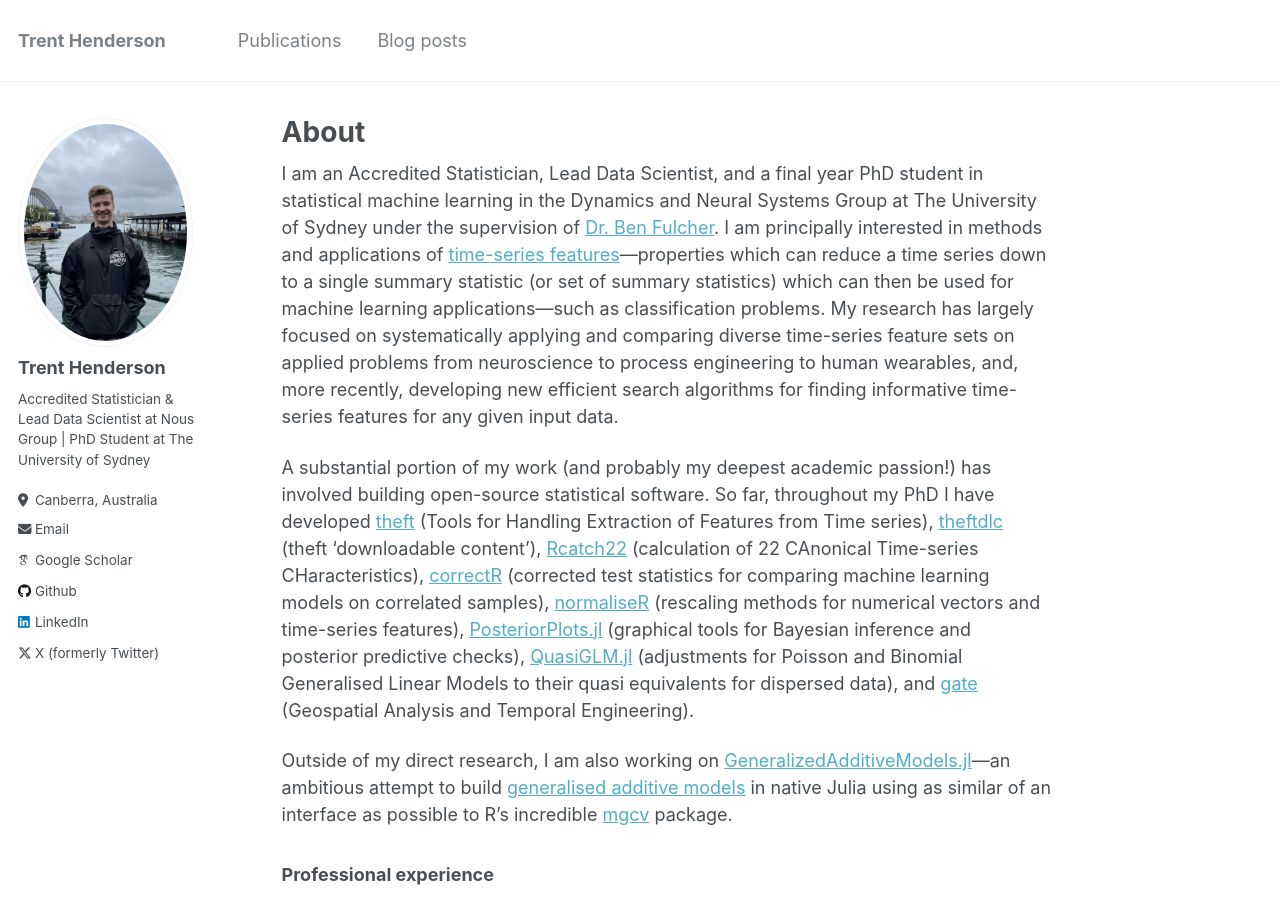
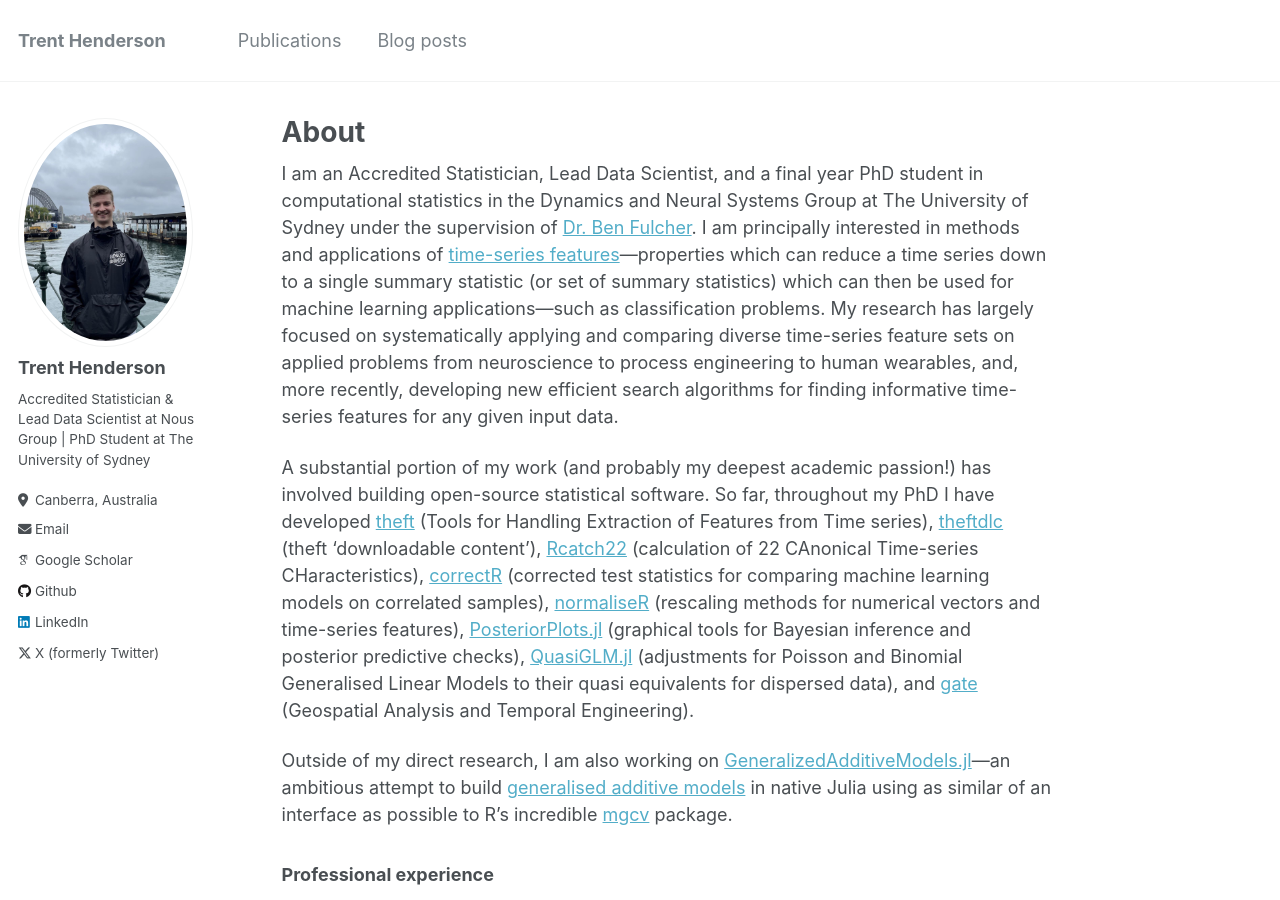
Before and after one commit to hendersontrent/hendersontrent.github.io, a Jekyll site: the page built from _pages/about.md, in a window 1280 px wide and 900 px high. Built offline with Jekyll 4.4.1, drawn with Linux system fonts in a browser that asks for light colours; some web fonts are replaced.

Commit message:
Fixed PhD topic

```diff
--- a/_pages/about.md
+++ b/_pages/about.md
@@ -8,7 +8,7 @@ redirect_from:
   - /about.html
 ---
 
-I am an Accredited Statistician, Lead Data Scientist, and a final year PhD student in statistical machine learning in the Dynamics and Neural Systems Group at The University of Sydney under the supervision of [Dr. Ben Fulcher](http://www.benfulcher.com/). I am principally interested in methods and applications of [time-series features](https://arxiv.org/abs/1709.08055)---properties which can reduce a time series down to a single summary statistic (or set of summary statistics) which can then be used for machine learning applications---such as classification problems. My research has largely focused on systematically applying and comparing diverse time-series feature sets on applied problems from neuroscience to process engineering to human wearables, and, more recently, developing new efficient search algorithms for finding informative time-series features for any given input data.
+I am an Accredited Statistician, Lead Data Scientist, and a final year PhD student in computational statistics in the Dynamics and Neural Systems Group at The University of Sydney under the supervision of [Dr. Ben Fulcher](http://www.benfulcher.com/). I am principally interested in methods and applications of [time-series features](https://arxiv.org/abs/1709.08055)---properties which can reduce a time series down to a single summary statistic (or set of summary statistics) which can then be used for machine learning applications---such as classification problems. My research has largely focused on systematically applying and comparing diverse time-series feature sets on applied problems from neuroscience to process engineering to human wearables, and, more recently, developing new efficient search algorithms for finding informative time-series features for any given input data.
 
 A substantial portion of my work (and probably my deepest academic passion!) has involved building open-source statistical software. So far, throughout my PhD I have developed [theft](https://hendersontrent.github.io/theft/) (Tools for Handling Extraction of Features from Time series), [theftdlc](https://hendersontrent.github.io/theftdlc/) (theft 'downloadable content'), [Rcatch22](https://github.com/hendersontrent/Rcatch22) (calculation of 22 CAnonical Time-series CHaracteristics), [correctR](https://hendersontrent.github.io/correctR/) (corrected test statistics for comparing machine learning models on correlated samples), [normaliseR](https://github.com/hendersontrent/normaliseR) (rescaling methods for numerical vectors and time-series features), [PosteriorPlots.jl](https://github.com/hendersontrent/PosteriorPlots.jl) (graphical tools for Bayesian inference and posterior predictive checks), [QuasiGLM.jl](https://github.com/hendersontrent/QuasiGLM.jl) (adjustments for Poisson and Binomial Generalised Linear Models to their quasi equivalents for dispersed data), and [gate](https://github.com/hendersontrent/gate) (Geospatial Analysis and Temporal Engineering).
 
```
